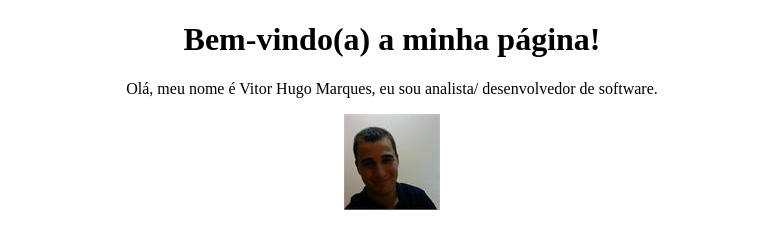
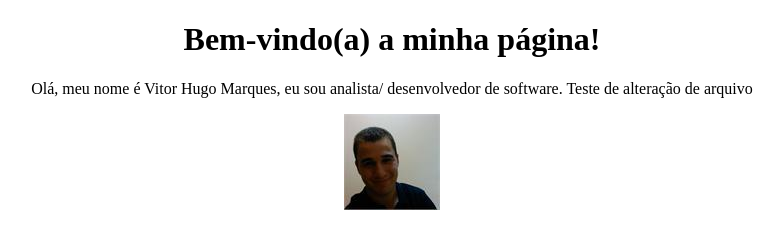
Before and after one commit to VitorHugoMarques/VitorHugoMarques.github.io, a plain HTML site: page index.html in a window 1280 px wide. Shown: the whole page, without its empty margins (248-1032 px from the left). Drawn offline with Linux system fonts and the light colour scheme.

Commit message:
Testando alterações

```diff
--- a/index.html
+++ b/index.html
@@ -5,7 +5,7 @@
 
 	<h1 style="text-align:center;">Bem-vindo(a) a minha página!</h1>
 
-	<p style="text-align:center;">Olá, meu nome é Vitor Hugo Marques, eu sou analista/ desenvolvedor de software.</p>
+	<p style="text-align:center;">Olá, meu nome é Vitor Hugo Marques, eu sou analista/ desenvolvedor de software. Teste de alteração de arquivo</p>
 
 	<center>
 			<img src="imagens/perfil.jpg">
```
